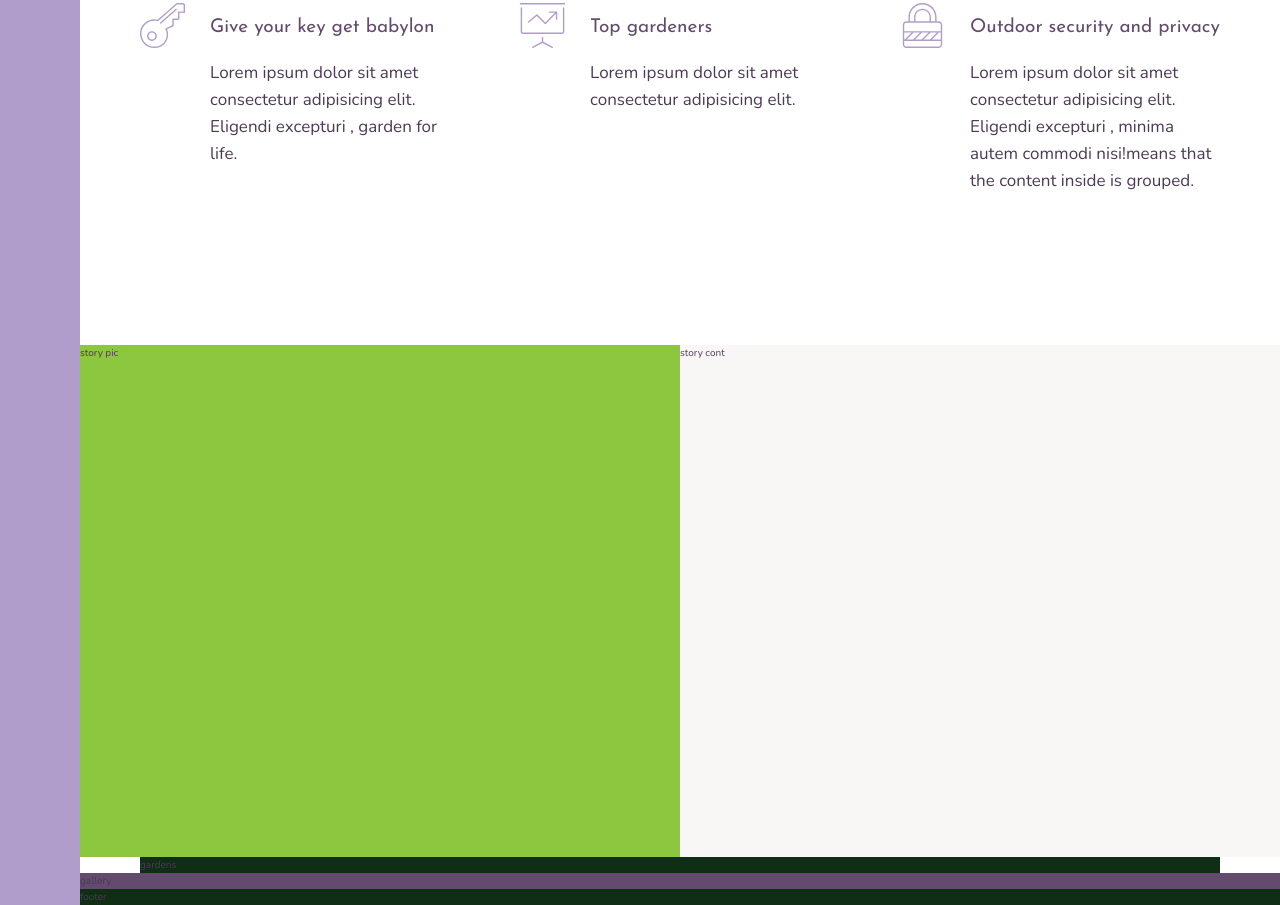
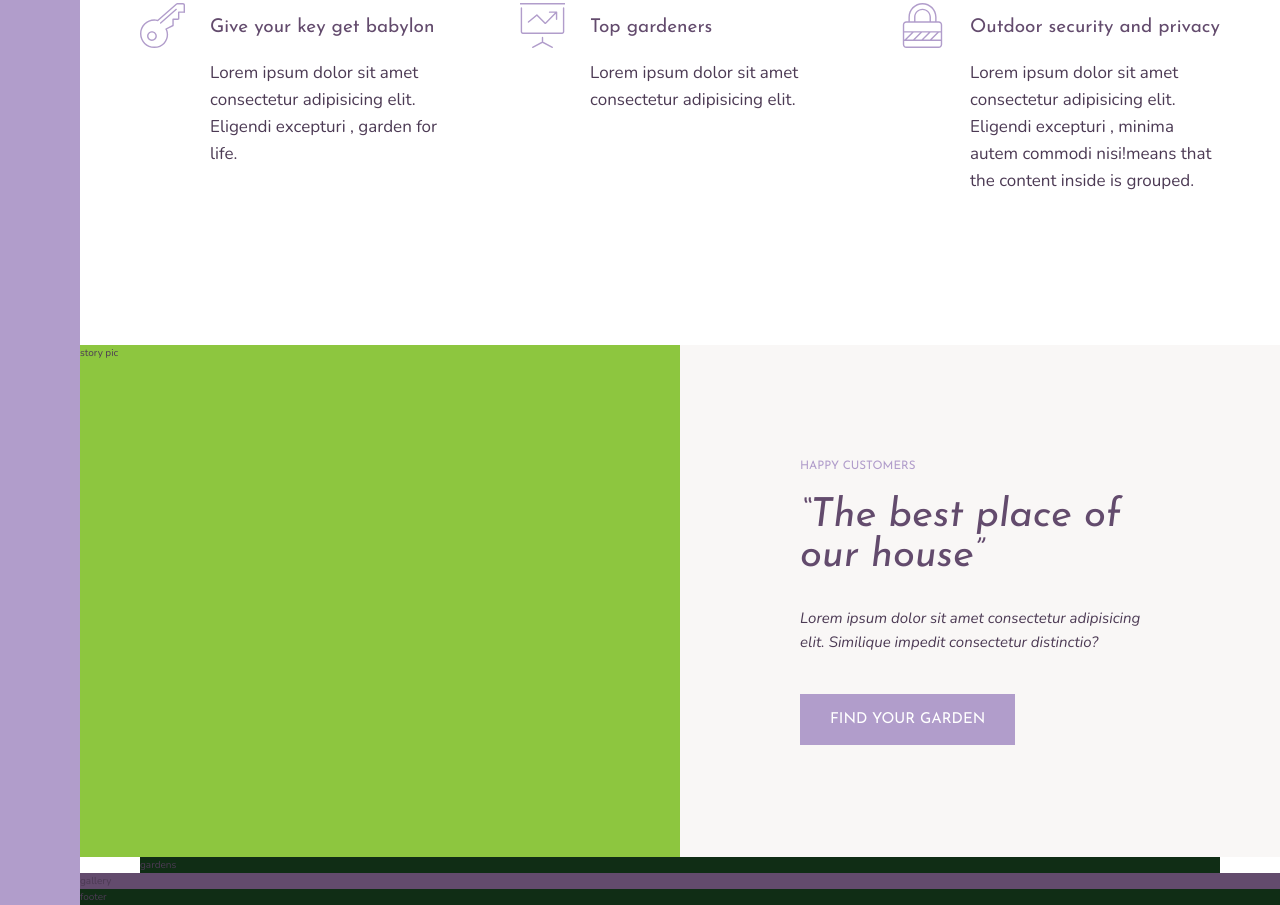
Before and after one commit to BarriF13/babylon-garden-design, a website: page index.html in a window 1280 px wide. Shown: the part 1018-1923 px from the top of the page. Drawn offline with nearby package versions, Linux system fonts and the light colour scheme.

Commit message:
stylyestory

```diff
--- a/index.html
+++ b/index.html
@@ -86,7 +86,12 @@
         story pic
     </div>
     <div class="story__content">
-        story cont
+        <h3 class="heading-3 mb-sm">Happy Customers</h3>
+        <h2 class="heading-2 heading-2--dark mb-md">&ldquo;The best place of our house&rdquo;</h2>
+        <p class="story__text">
+            Lorem ipsum dolor sit amet consectetur adipisicing elit. Similique impedit consectetur distinctio?
+        </p>
+        <button class="btn">Find your garden</button>
     </div>
 
     <section class="gardens">
--- a/sass/_story.scss
+++ b/sass/_story.scss
@@ -6,5 +6,20 @@
   &__content {
     background-color: $color-grey-light-1;
     grid-column: col-start 5 /full-end;
+    padding: 6rem 12rem;
+
+    // display: flex;
+    // flex-direction: column;
+    // justify-content: center;
+    // align-items: flex-start;
+    //------------------
+    display:grid;
+    align-content: center;
+    justify-items: start;
+  }
+  &__text{
+    font-size: 1.5rem;
+    font-style: italic;
+    margin-bottom: 4rem;
   }
 }
--- a/sass/_typography.scss
+++ b/sass/_typography.scss
@@ -1,26 +1,67 @@
 //
-%heading{
+%heading {
   font-family: $font-display;
   font-weight: 400;
 }
 
-.heading-1{
+.heading-1 {
   @extend %heading;
 }
-.heading-2{
+.heading-2 {
   @extend %heading;
-}
-.heading-3{
-  @extend %heading;
-}
-.heading-4{
-  @extend %heading;
-  font-size: 1.9rem;
-  &--light{
+  font-size: 4rem;
+  font-style: italic;
+  line-height: 1;
+  &--light {
     color: $color-grey-light-1;
   }
 
-  &--dark{
+  &--dark {
     color: $color-grey-dark-1;
   }
 }
+.heading-3 {
+  @extend %heading;
+  font-style: 1.6rem;
+  color: $color-primary;
+  text-transform: uppercase;
+}
+.heading-4 {
+  @extend %heading;
+  font-size: 1.9rem;
+  &--light {
+    color: $color-grey-light-1;
+  }
+
+  &--dark {
+    color: $color-grey-dark-1;
+  }
+}
+.btn {
+  background-color: $color-primary;
+  color: #fff;
+  border: none;
+  border-radius: 0;
+  font-family: $font-display;
+  font-size: 1.5rem;
+  text-transform: uppercase;
+  padding: 1.8rem 3rem;
+  cursor: pointer;
+  transition: all 0.2s;
+
+  &:hover {
+    background-color: $color-primary-dark;
+  }
+}
+.mb-sm {
+  margin-bottom: 2rem;
+}
+.mb-md {
+  margin-bottom: 3rem;
+}
+.mb-lg {
+  margin-bottom: 4rem;
+}
+.mb-hg {
+  margin-bottom: 8rem;
+}
```
Also changed, not shown: css/style.css.
